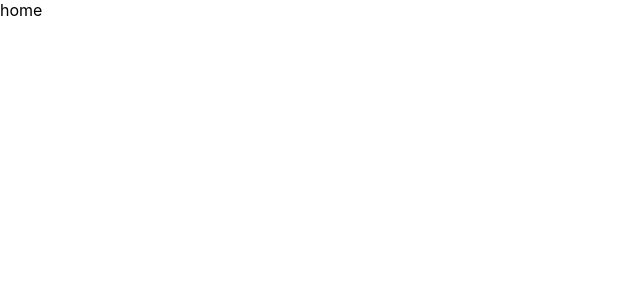
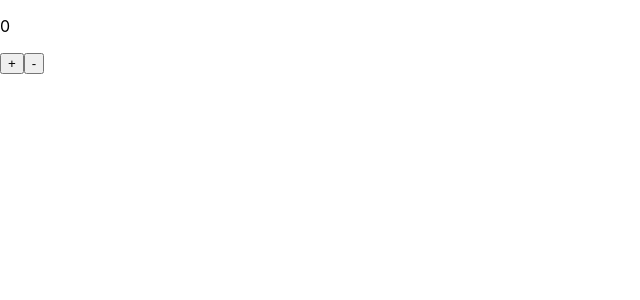
Before and after one commit to eunseonJeong/React-hooks, a React (Create React App) app: page / in a window 1280 px wide. Shown: the top 300 px of the page, without its empty margins (0-640 px from the left). Built offline with nearby package versions, Linux system fonts and the light colour scheme.

Commit message:
useState hooks

```diff
--- a/src/pages/Home.jsx
+++ b/src/pages/Home.jsx
@@ -1,9 +1,22 @@
-import React from 'react'
+import React, { useState } from 'react'
 
-function home() {
+function Home() {
+    const [item,setItem] = useState(0);
+
+    const plusBtn = () => {
+        setItem(item + 1);
+    };
+    const miusBtn = () => {
+        setItem(item - 1);
+    };
+
   return (
-    <div>home</div>
+    <div>
+        <p>{item}</p>
+        <button onClick={plusBtn}>+</button>
+        <button onClick={miusBtn}>-</button>
+    </div>
   )
 }
 
-export default home
+export default Home
```
